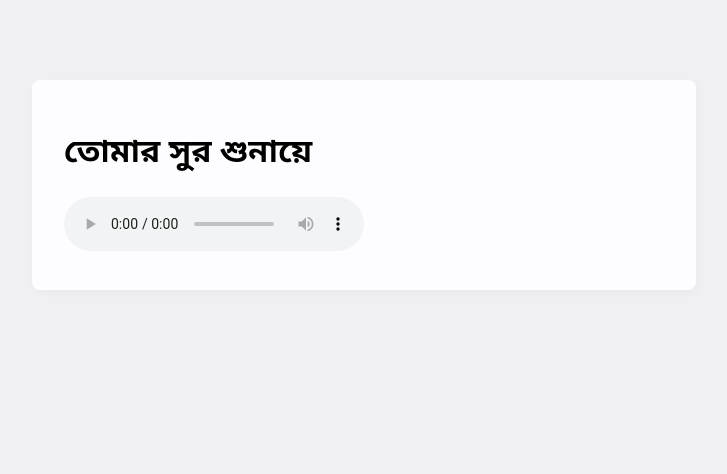
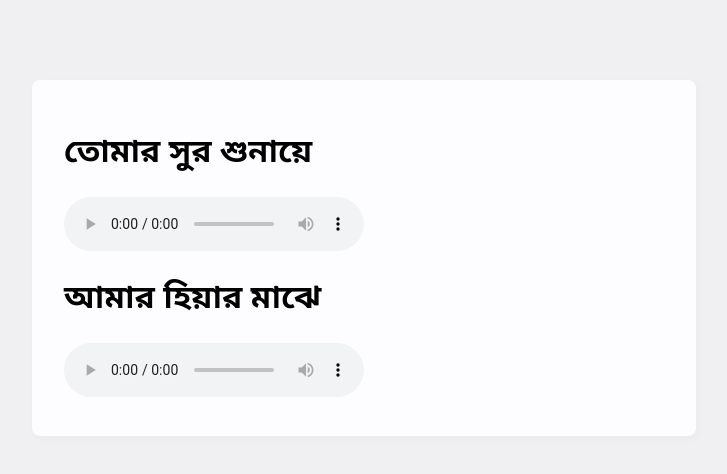
Before and after one commit to sivahqpw/socj, a plain HTML site: page song.html in a window 1280 px wide. Shown: the whole page, without its empty margins (276-1003 px from the left). Drawn offline with nearby package versions, Linux system fonts and the light colour scheme.

Commit message:
Update song.html

```diff
--- a/song.html
+++ b/song.html
@@ -94,6 +94,10 @@
   <audio controls autoplay loop>
     <source src="https://socj.info/tomar_sur_sunaye.mp3" type="audio/mpeg">
   </audio>
+        <h1>আমার হিয়ার মাঝে</h1>
+  <audio controls autoplay loop>
+    <source src="https://socj.info/aamar_hiyar_majhe.mp3" type="audio/mpeg">
+  </audio>
     </div>
 </body>
 </html>
```
